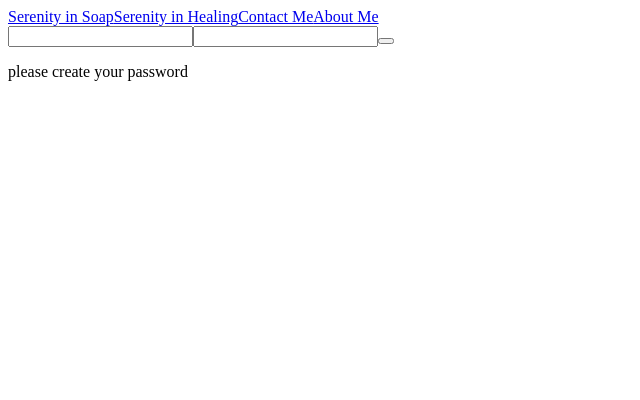
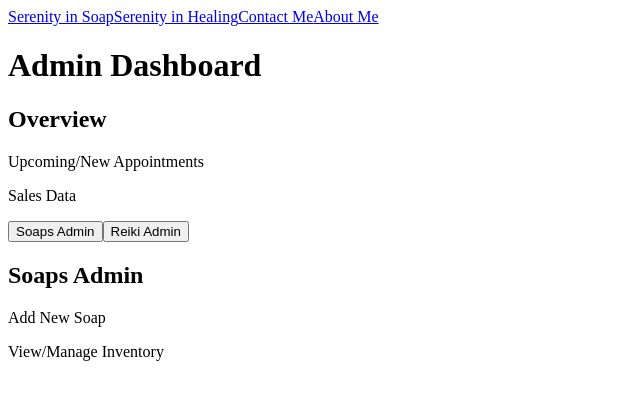
Before and after one commit to kimcodesjs/serenity-ignited, a React app: page /admin in a window 1280 px wide. Shown: the top 400 px of the page, without its empty margins (0-640 px from the left). Built offline with nearby package versions, Linux system fonts and the light colour scheme; no server answers; the database is empty.

Commit message:
added barebones dashboard page outline

```diff
--- a/src/App.js
+++ b/src/App.js
@@ -9,6 +9,7 @@ import ReikiShop from './Components/ReikiShop/ReikiShop'
 import ContactMe from './Components/ContactMe'
 import AboutMe from './Components/AboutMe'
 import Admin from './Components/Admin/Admin'
+
 
 
 
--- a/src/Components/Admin/Admin.js
+++ b/src/Components/Admin/Admin.js
@@ -4,7 +4,7 @@ import Login from './Login'
 
 const Admin = () => {
 
-    const [authenticated, isAuthenticated] = useState(false)
+    const [authenticated, isAuthenticated] = useState(true) // this may end up being implemented using firebase auth
 
     return (
 
--- a/src/Components/Admin/Dashboard.js
+++ b/src/Components/Admin/Dashboard.js
@@ -1,8 +1,28 @@
-import React from 'react'
+import React, {useState} from 'react'
+import Overview from './Overview'
+import SoapsAdmin from './SoapsAdmin'
+import ReikiAdmin from './ReikiAdmin'
 
 const Dashboard = () => {
+
+    const [activeAdmin, setActive] = useState('soaps')
+
+    const handleClick = (event) => {
+        if (event.target.name === 'soaps') {
+            setActive('soaps')
+        } else {
+            setActive('reiki')
+        }
+    }
     return (
-        <h1>Admin Dashboard</h1>
+        <div>
+            <h1>Admin Dashboard</h1>
+            <Overview />
+            <button onClick={handleClick} name='soaps'>Soaps Admin</button>
+            <button onClick={handleClick} name ='reiki'>Reiki Admin</button>
+            {activeAdmin === 'soaps' ? <SoapsAdmin /> : <ReikiAdmin />}
+
+        </div>
     )
 }
 
--- a/src/Components/Admin/Login.js
+++ b/src/Components/Admin/Login.js
@@ -63,7 +63,7 @@ const Login = ({ updateAuth }) => {
                 <input type='text'
                        onChange={handleInputChange}
                        value={value} />
-                <button onClick={onSubmit}/>
+                <button onClick={onSubmit}>submit</button>
                 {error ? (<p>ope... there must be a typo.</p>) : <p>please enter your password</p>}
             </div>
         )
@@ -76,7 +76,7 @@ const Login = ({ updateAuth }) => {
                 <input type='text'
                        onChange={onChange2}
                        value={new2}/>
-                <button onClick={createPassword} />
+                <button onClick={createPassword}>submit</button>
                 {error ? (<p>ope... there must be a typo.</p>) : <p>please create your password</p>}
             </div>
         )
--- /dev/null
+++ b/src/Components/Admin/Overview.js
@@ -0,0 +1,15 @@
+import React from 'react'
+
+const Overview = () => {
+    return (
+        <div>
+            <h2>Overview</h2>
+            <p>Upcoming/New Appointments</p>
+            <p>Sales Data</p>
+
+        </div>
+    )
+
+}
+
+export default Overview
--- /dev/null
+++ b/src/Components/Admin/ReikiAdmin.js
@@ -0,0 +1,15 @@
+import React from 'react'
+
+const ReikiAdmin = () => {
+    return (
+        <div>
+            <h2>Reiki Admin</h2>
+            <p>Calendar</p>
+            <p>Set Appointment Availability</p>
+            <p>Manage Appointment Types</p>
+            <p>Manage Practitioners</p>
+        </div>
+    )
+}
+
+export default ReikiAdmin
--- /dev/null
+++ b/src/Components/Admin/SoapsAdmin.js
@@ -0,0 +1,13 @@
+import React from 'react'
+
+const SoapsAdmin = () => {
+    return (
+        <div>
+            <h2>Soaps Admin</h2>
+            <p>Add New Soap</p>
+            <p>View/Manage Inventory</p>
+        </div>
+    )
+}
+
+export default SoapsAdmin
```
